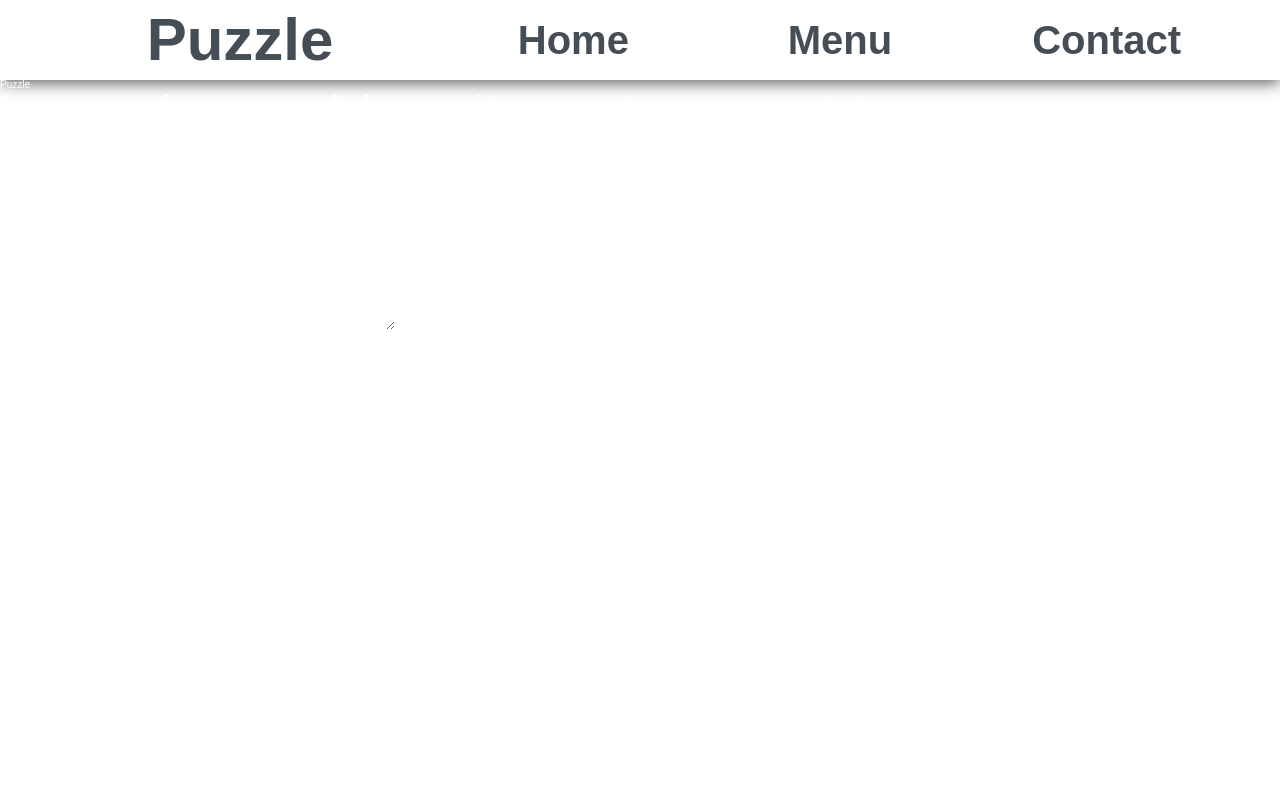
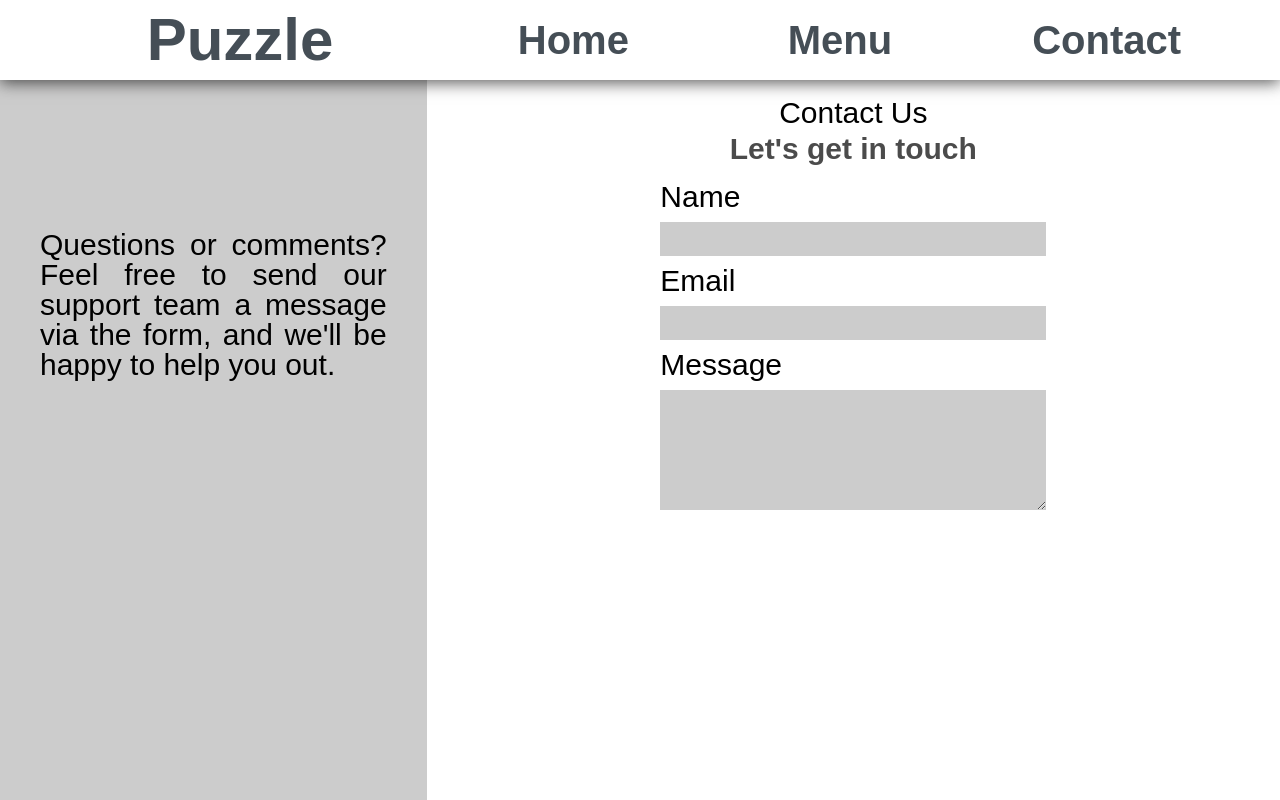
Before and after one commit to davidsan13/restaurantPage, a website built with webpack: page dist/index.html in a window 1280 px wide. Both pictures are taken after a click on the element "Contact". Built offline with nearby package versions, Linux system fonts and the light colour scheme; files whose address does not match are found by name.

Commit message:
#3  style contact section

```diff
--- a/src/Menu/menu.js
+++ b/src/Menu/menu.js
@@ -25,7 +25,6 @@ function createCard() {
     const getId = item.id;
 
     // const imgURL = `./img/${getId}.jpg`;
-    const imgURL = "require('./1.jpg')";
 
     title.textContent = getTitle;
     price.textContent = getPrice;
--- a/src/contact/contact.js
+++ b/src/contact/contact.js
@@ -17,6 +17,7 @@ function createForm() {
 
   labelEmail.htmlFor = 'email';
   labelEmail.textContent = 'Email';
+  inputEmail.required = true;
   inputEmail.setAttribute('type', 'email');
   inputEmail.setAttribute('name', 'email');
 
@@ -41,23 +42,33 @@ function createContact() {
   const main = document.querySelector('main');
   const rtCon = document.createElement('div');
   const ltCon = document.createElement('div');
-  const title = document.createElement('h1');
-  const p = document.createElement('p');
+
+  const ltP = document.createElement('p');
+  const rtTitle = document.createElement('h1');
+  const rtP = document.createElement('p');
 
   main.classList.add('contact');
   rtCon.classList.add('rtCon');
   ltCon.classList.add('ltCon');
-  title.classList.add('title');
-  p.classList.add('p');
 
-  title.textContent = 'Puzzle';
-  p.textContent =
-    'Lorem ipsum dolor sit amet, consectetur adipiscing elit, in voluptate velit esse cillum dolore eu fugiat nulla pariatur. Excepteur sint occaecat cupidatat non proident, sunt in culpa qui officia deserunt mollit anim id est laborum.';
+  ltP.classList.add('p');
+  rtTitle.classList.add('title');
+  rtP.classList.add('p');
 
-  ltCon.appendChild(createForm());
-  main.appendChild(title);
-  main.appendChild(p);
+  ltP.textContent =
+    "Questions or comments? Feel free to send our support team a message via the form, and we'll be happy to help you out. ";
+
+  rtTitle.textContent = 'Contact Us';
+  rtP.textContent = "Let's get in touch";
+
+
+  ltCon.appendChild(ltP);
+  rtCon.appendChild(rtTitle);
+  rtCon.appendChild(rtP)
+  rtCon.appendChild(createForm());
   main.appendChild(ltCon);
+  main.appendChild(rtCon);
+
 
   return main;
 }
--- a/src/styles/styles.scss
+++ b/src/styles/styles.scss
@@ -86,12 +86,13 @@ body {
     // justify-items: end;
     align-content: center;
     padding: 0 4rem;
-    .name{
+
+    .name {
         text-align: center;
         font-size: 6rem;
     }
+
     .nav {
-
         display: grid;
         grid-template-columns: 1fr 1fr 1fr;
         justify-items: center;
@@ -107,6 +108,20 @@ body {
     // background-position: 50% 50%;
     color: var(--color-white);
     position: relative;
+
+    .textCon {
+        padding: 18rem;
+        position: relative;
+        p {
+            text-align: justify;
+            font-size: 4rem;
+            width: 90rem;
+            // opacity: .8;
+        }
+    }
+
+
+
     &.home {
         font-size: 8rem;
         font-weight: bold;
@@ -114,6 +129,7 @@ body {
         display: grid;
         // align-content: center;
         justify-content: center;
+
         // justify-items: center;
         // align-items: center;
         &::before {
@@ -130,29 +146,13 @@ body {
             opacity: .76
         }
     }
-    .textCon {
-        padding: 18rem;
-        position: relative;
-    }
-
-    p {
-        text-align: justify;
-        font-size: 4rem;
-        width: 90rem;
-        // opacity: .8;
-    }
-}
-
-// Menu Page
-
-.main.menu {
+    &.menu {
         color: var(--color-black);
         font-weight: bold;
         font-size: 4rem;
         display: grid;
         grid-template-columns: 1fr;
         grid-template-rows: .2fr 2fr;
-
         .title {
             padding-top: 1.5rem;
             position: relative;
@@ -160,7 +160,6 @@ body {
             grid-column: 1 / 3;
             grid-row: 1 / 2;
         }
-
         .itemsCont {
             position: relative;
             font-size: 2rem;
@@ -194,9 +193,62 @@ body {
                     height: 25rem;
                     // flex-grow: 1;
                 }
-            .price {
+            }
+        }
+    }
+    &.contact {
+        color: black;
+        font-size: 3rem;
+        display: grid;
+        grid-template-columns: 1fr 2fr;
+        .ltCon {
+            position: relative;
+            padding-top: 15rem;
+            text-align: justify;
+            padding-left: 4rem;
+            padding-right: 4rem;
+
+            &::before {
+                content: "";
+                background-color: black;
+                opacity: .2;
+                position: absolute;
+                top: 0px;
+                right: 0px;
+                bottom: 0px;
+                left: 0px;
+            }
+        }
+        .rtCon {
+            display: grid;
+            justify-items: center;
+            align-items: center;
+            grid-template-rows: .1fr .1fr .3fr;
+            gap: 1.5rem;
+            .title {
+                height: 1px;
+            }
+            .p {
+                font-weight: bold;
+                opacity: .7
+            }
+            form {
+                height: 100%;
+                display:grid;
+                grid-template-columns: .5fr;
+                justify-content: center;
+                align-content: center;
+                gap: 1rem;
+                input,
+                textarea {
+                    background-color: #cccccc;
+
+                }
+
             }
         }
 
     }
 }
+
+// Menu Page
```
Also changed, not shown: .eslintrc.json, src/styles/styles.css, 1 other file. Lines whose indentation alone changed are shown as unchanged.
